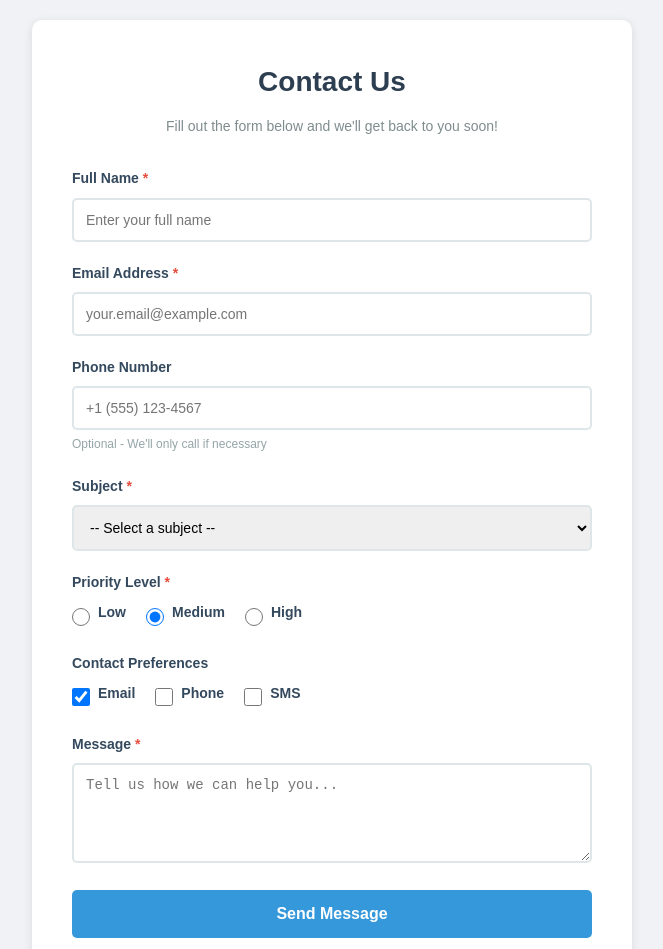
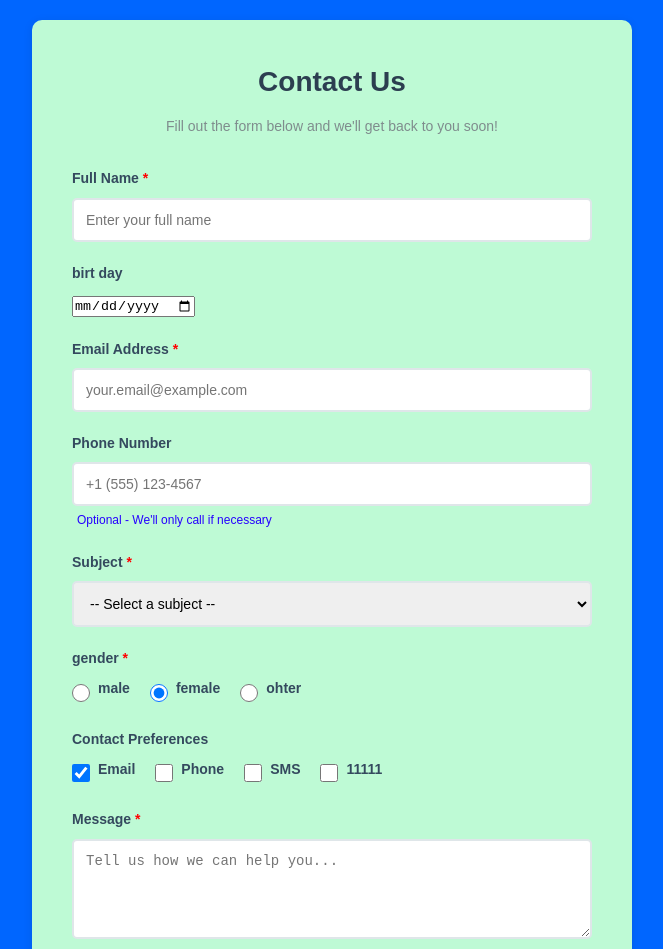
Before and after one commit to sam-coderworld/5-leaning-html-css-js-begining, a plain HTML site: page Index.html in a window 1280 px wide. Shown: the top 949 px of the page, without its empty margins (308-971 px from the left). Drawn offline with Linux system fonts and the light colour scheme.

Commit message:
play with daye added

```diff
--- a/Index.html
+++ b/Index.html
@@ -37,6 +37,22 @@
                 <div class="error-message" id="nameError">Please enter your name</div>
             </div>
 
+            <div class="form-group">
+                <label for="date">
+                    birt day <span class="required"></span>
+                </label>
+                <input
+                    type="date"
+                    id="date"
+                    name="date"
+
+
+                >
+                <div class="error-message" id="nameError">Please enter your name</div>
+            </div>
+
+
+
             <!-- Email field -->
             <div class="form-group">
                 <label for="email">
@@ -47,12 +63,12 @@
                     id="email"
                     name="email"
                     placeholder="your.email@example.com"
-                    required
+
                 >
                 <div class="error-message" id="emailError">Please enter a valid email</div>
             </div>
 
-            <!-- Phone field -->
+            <!-- Phone field 111111111-->
             <div class="form-group">
                 <label for="phone">Phone Number</label>
                 <input
@@ -64,7 +80,7 @@
                 <p class="helper-text">Optional - We'll only call if necessary</p>
             </div>
 
-            <!-- Subject dropdown -->
+            <!-- Subject dropdown  111111 -->
             <div class="form-group">
                 <label for="subject">
                     Subject <span class="required">*</span>
@@ -75,25 +91,26 @@
                     <option value="support">Technical Support</option>
                     <option value="billing">Billing Question</option>
                     <option value="feedback">Feedback</option>
+                    <option value="opinion">opinion</option>
                 </select>
                 <div class="error-message" id="subjectError">Please select a subject</div>
             </div>
 
             <!-- Radio buttons for priority -->
             <div class="form-group">
-                <label>Priority Level <span class="required">*</span></label>
+                <label>gender <span class="required">*</span></label>
                 <div class="radio-group">
                     <div class="radio-option">
                         <input type="radio" id="low" name="priority" value="low" required>
-                        <label for="low">Low</label>
+                        <label for="low">male</label>
                     </div>
                     <div class="radio-option">
                         <input type="radio" id="medium" name="priority" value="medium" checked>
-                        <label for="medium">Medium</label>
+                        <label for="medium">female</label>
                     </div>
                     <div class="radio-option">
                         <input type="radio" id="high" name="priority" value="high">
-                        <label for="high">High</label>
+                        <label for="high">ohter</label>
                     </div>
                 </div>
             </div>
@@ -114,10 +131,14 @@
                         <input type="checkbox" id="smsContact" name="contactPref" value="sms">
                         <label for="smsContact">SMS</label>
                     </div>
+                    <div class="checkbox-option">
+                        <input type="checkbox" id="smsContact2" name="contactPref" value="sms">
+                        <label for="smsContact">11111</label>
+                    </div>
                 </div>
             </div>
 
-            <!-- Message textarea -->
+            <!-- Message textarea 111111  larger box-->
             <div class="form-group">
                 <label for="message">
                     Message <span class="required">*</span>
--- a/style.css
+++ b/style.css
@@ -10,7 +10,7 @@
 /* Body styling */
 body {
     font-family: Arial, sans-serif;
-    background-color: #f0f2f5;
+    background-color: #0066ff;
     padding: 20px;
     line-height: 1.6;
 }
@@ -19,7 +19,7 @@ body {
 .container {
     max-width: 600px;
     margin: 0 auto;
-    background-color: white;
+    background-color: rgb(190, 250, 213);
     padding: 40px;
     border-radius: 10px;
     box-shadow: 0 2px 10px rgba(0, 0, 0, 0.1);
@@ -54,11 +54,12 @@ label {
     color: #34495e;
     font-weight: bold;
     font-size: 14px;
+
 }
 
 /* Required field indicator */
 .required {
-    color: #e74c3c;
+    color: #ff0000;
 }
 
 /* Input and textarea styling */
@@ -153,6 +154,6 @@ input[type="checkbox"] {
 /* Helper text styling */
 .helper-text {
     font-size: 12px;
-    color: #95a5a6;
-    margin-top: 5px;
+    color: #2600ff;
+    margin: 5px;
 }
```
